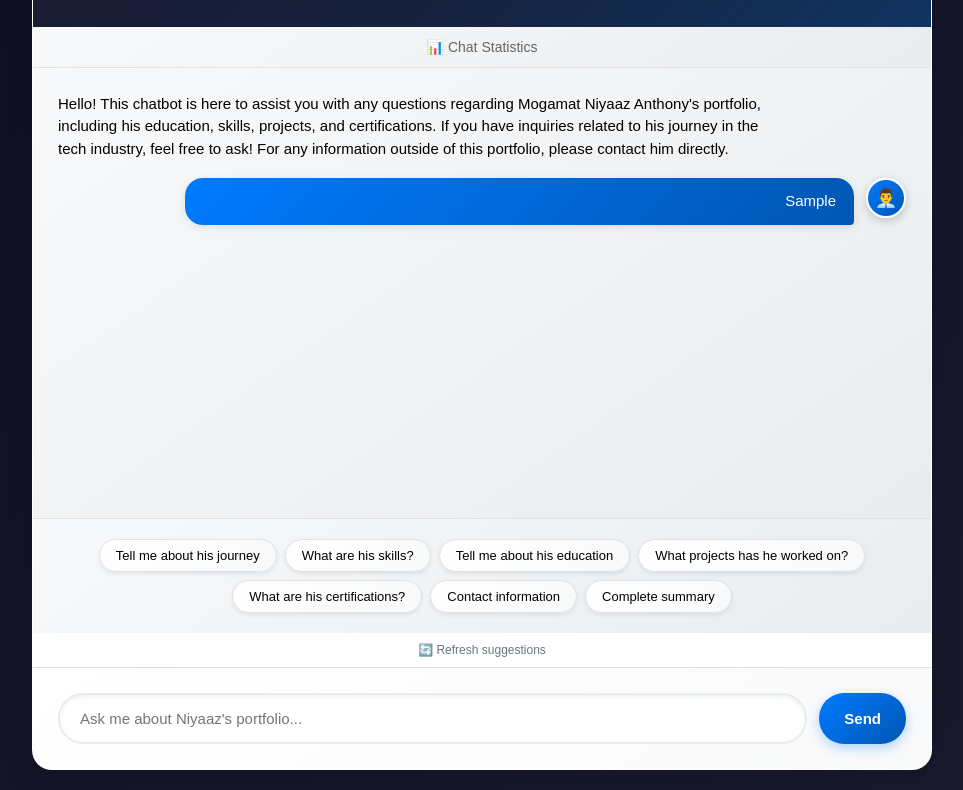
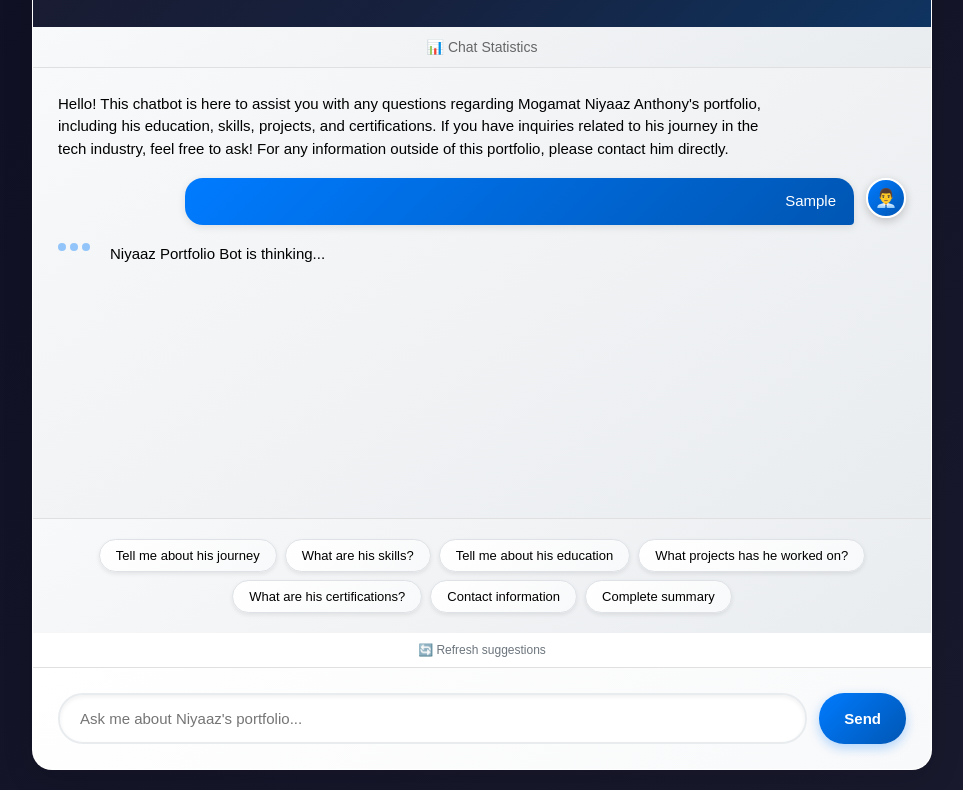
Before and after one commit to NiyaazZSB/niyaaz-chatbot-portfolio, a plain HTML site: page Frontend/index.html in a window 1280 px wide. Both pictures are taken after typing "Sample" into the empty fields and a click on the button "Send". Shown: the part 154-944 px from the top of the page, without its empty margins (158-1121 px from the left). Drawn offline with Linux system fonts and the light colour scheme; no server answers.

Commit message:
Updated the loading indicator

```diff
--- a/Frontend/index.html
+++ b/Frontend/index.html
@@ -809,9 +809,9 @@
 
             showTyping();
 
-            setTimeout(async () => {
+            (async () => {
+                const response = await getAIResponse(message);
                 removeTyping();
-                const response = await getAIResponse(message);
                 addMessage(response);
 
                 // Add bot response to conversation history
@@ -822,9 +822,8 @@
                         topic: conversationHistory.currentTopic
                     });
                 }
-
                 updateSuggestions();
-            }, 1000);
+            })();
         }
         function sendSuggestion(suggestion) {
             askedQuestions.add(suggestion.toLowerCase());
```
